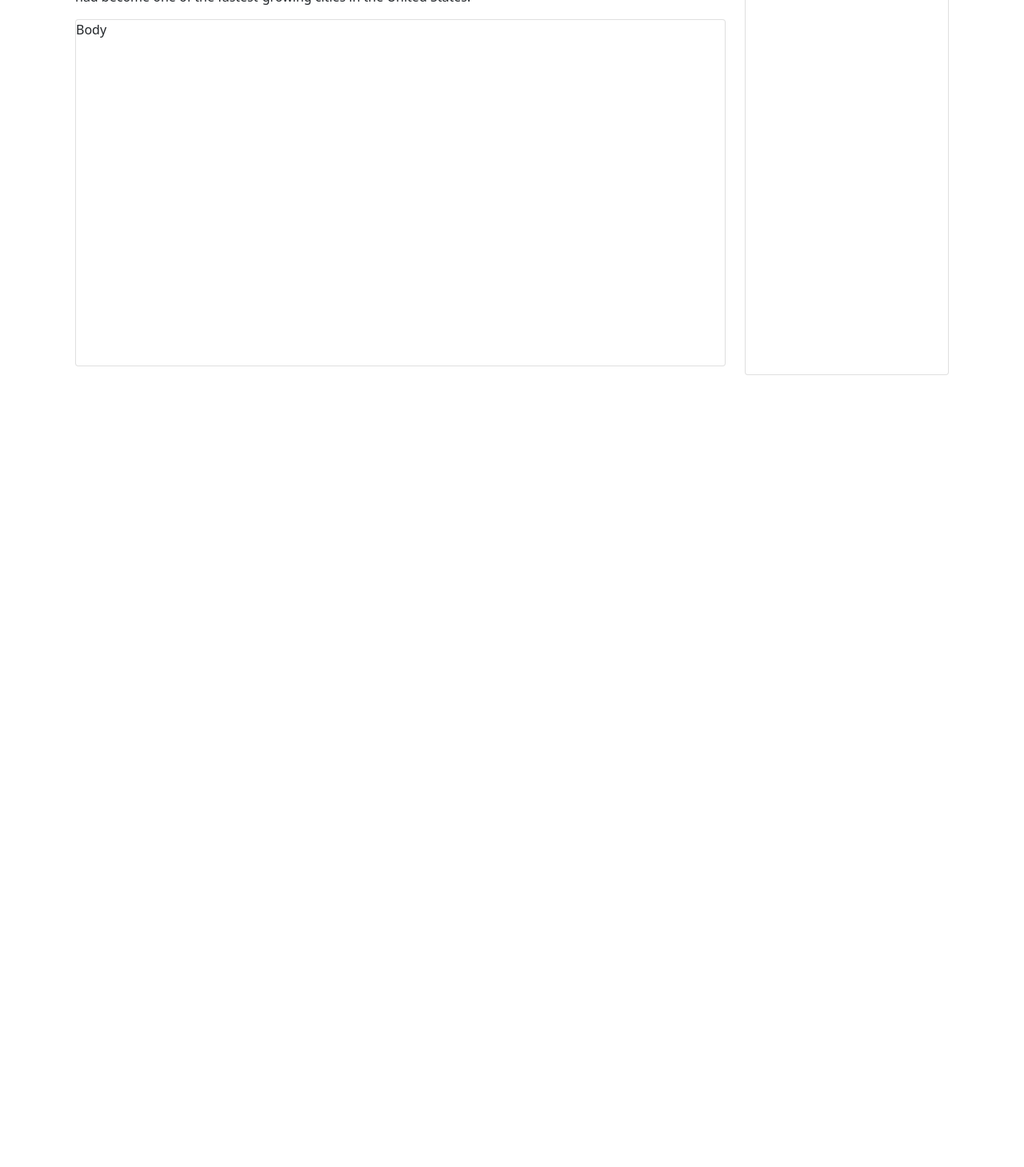
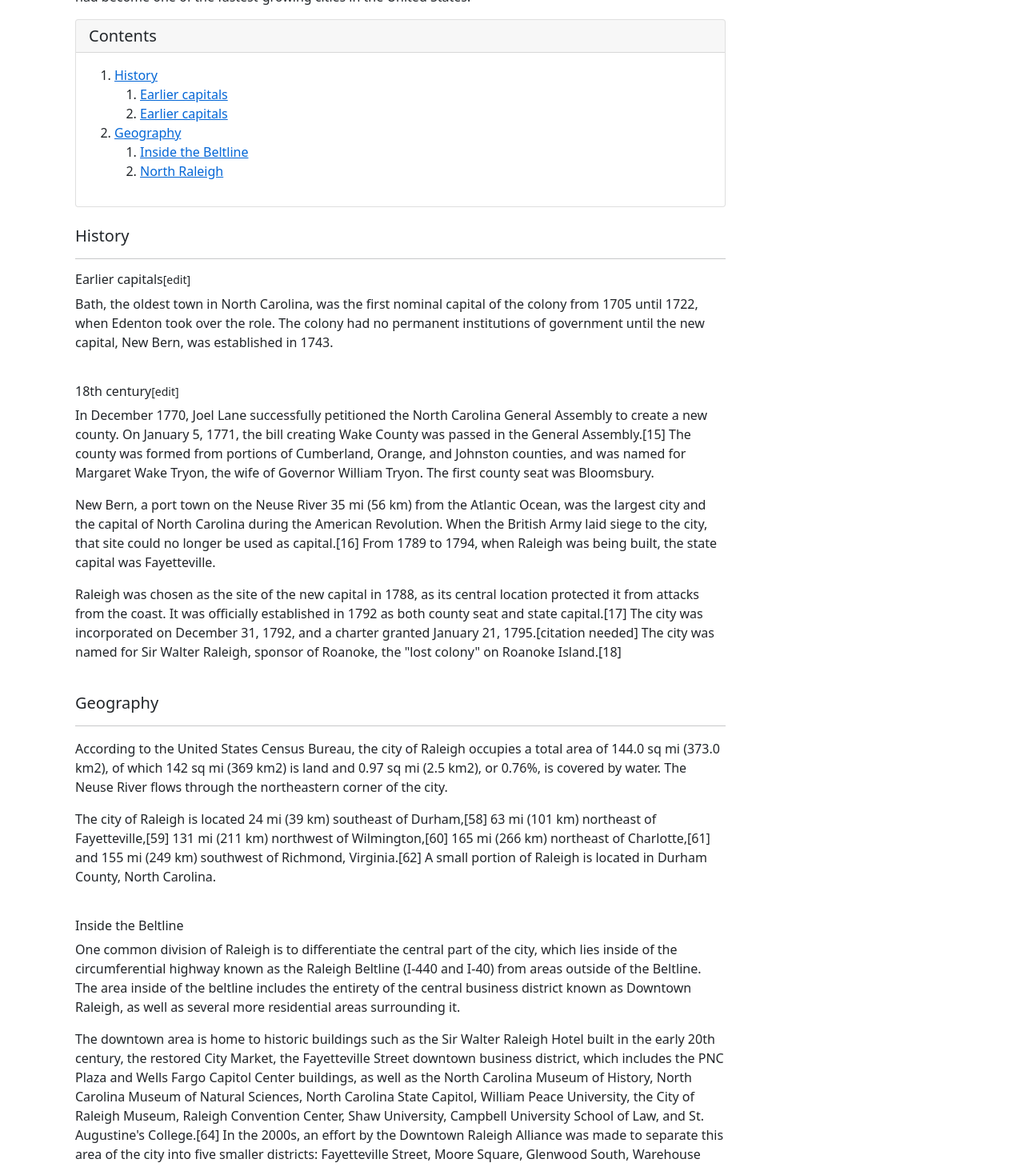
Before and after one commit to connordavidson/wikiprettya, a React (Create React App) app in the folder wikiprettya/ClientApp/: page /page in a window 1280 px wide. Shown: the part 880-2339 px from the top of the page at 80% size. Before the commit the page ends 1349 px from the top, so only its background shows below. Built offline with nearby package versions, Linux system fonts and the light colour scheme.

Commit message:
Add id hrefs to <a> tags

```diff
--- a/wikiprettya/ClientApp/src/components/Page.js
+++ b/wikiprettya/ClientApp/src/components/Page.js
@@ -16,32 +16,11 @@ export class Page extends Component {
 
 
     render(){
+        document.title = 'Raleigh, North Carolina' + '- Wikiprettya';
         return(
             <Container>
                 <Row>
-                    {/* <Col xs={2}>
-                        <Card>
-                            Left Nav
-                            <br/>
-                            <br/>
-                            <br/>
-                            <br/>
-                            <br/>
-                            <br/>
-                            <br/>
-                            <br/>
-                            <br/>
-                            <br/>
-                            <br/>
-                            <br/>
-                            <br/>
-                            <br/>
-                            <br/>
-                            <br/>
-                            <br/>
-                            <br/>
-                        </Card>
-                    </Col>  */}
+
                     <Col xs={9}>
 
                         <h2>Raleigh, North Carolina</h2>
@@ -52,44 +31,135 @@ export class Page extends Component {
                         <br/>
 
                         <p>
-                            Raleigh (/ˈrɑːli/; RAH-lee)[6] is the capital of the state of North Carolina and the seat of Wake County in the United States. It is the second-most populous city in North Carolina, after Charlotte, tenth-most populous city in the Southeast, 41st-most populous city in the U.S., and the largest city of the Research Triangle metro area. Raleigh is known as the "City of Oaks" for its many oak trees, which line the streets in the heart of the city.[7] The city covers a land area of 147.6 sq mi (382 km2). The U.S. Census Bureau counted the city's population as 474,069 in 2020.[8] It is one of the fastest-growing cities in the nation.[9][10] The city of Raleigh is named after Sir Walter Raleigh, who established the lost Roanoke Colony in present-day Dare County.
+                            Raleigh (/ˈrɑːli/; RAH-lee)[6] is the capital of the state of North Carolina and the seat of Wake County in the United States.
+                            It is the second-most populous city in North Carolina, after Charlotte, tenth-most populous city in the Southeast, 41st-most populous city in the U.S., and the largest city of the Research Triangle metro area.
+                            Raleigh is known as the "City of Oaks" for its many oak trees, which line the streets in the heart of the city.[7]
+                            The city covers a land area of 147.6 sq mi (382 km2). The U.S. Census Bureau counted the city's population as 474,069 in 2020.[8]
+                            It is one of the fastest-growing cities in the nation.[9][10] The city of Raleigh is named after Sir Walter Raleigh, who established the lost Roanoke Colony in present-day Dare County.
                         </p>
                         <p>
-                            Raleigh is home to North Carolina State University (NC State) and is part of the Research Triangle together with Durham (home of Duke University and North Carolina Central University) and Chapel Hill (home of the University of North Carolina at Chapel Hill). The name of the Research Triangle (often shortened to the "Triangle") originated after the 1959 creation of Research Triangle Park (RTP), located in Durham and Wake counties, among the three cities and universities. The Triangle encompasses the U.S. Census Bureau's Raleigh-Durham-Cary Combined Statistical Area (CSA), which had an estimated population of 2,037,430 in 2013.[11] The Raleigh Metropolitan Statistical Area had an estimated population of 1,390,785 in 2019.[12]
+                            Raleigh is home to North Carolina State University (NC State) and is part of the Research Triangle together with Durham (home of Duke University and North Carolina Central University) and Chapel Hill (home of the University of North Carolina at Chapel Hill).
+                            The name of the Research Triangle (often shortened to the "Triangle") originated after the 1959 creation of Research Triangle Park (RTP), located in Durham and Wake counties, among the three cities and universities.
+                            The Triangle encompasses the U.S. Census Bureau's Raleigh-Durham-Cary Combined Statistical Area (CSA), which had an estimated population of 2,037,430 in 2013.[11] The Raleigh Metropolitan Statistical Area had an estimated population of 1,390,785 in 2019.[12]
                         </p>
                         <p>
-                            Most of Raleigh is located within Wake County, with a very small portion extending into Durham County.[13] The towns of Cary, Morrisville, Garner, Clayton, Wake Forest, Apex, Holly Springs, Fuquay-Varina, Knightdale, Wendell, Zebulon, and Rolesville are some of Raleigh's primary nearby suburbs and satellite towns.
+                            Most of Raleigh is located within Wake County, with a very small portion extending into Durham County.[13]
+                            The towns of Cary, Morrisville, Garner, Clayton, Wake Forest, Apex, Holly Springs, Fuquay-Varina, Knightdale, Wendell, Zebulon, and Rolesville are some of Raleigh's primary nearby suburbs and satellite towns.
                         </p>
                         <p>
-                            Raleigh is an early example in the United States of a planned city.[14] Following the American Revolutionary War when the U.S. gained independence, the area was chosen as the site of the state capital in 1788 and incorporated in 1792 as such. The city was originally laid out in a grid pattern with the North Carolina State Capitol in Union Square at the center. During the American Civil War, the city was spared from any significant battle. It fell to the Union in the closing days of the war, and struggled with the economic hardships in the postwar period, related to the reconstitution of labor markets, over-reliance on agriculture, and the social unrest of the Reconstruction Era. The establishment of the Research Triangle Park (RTP) in 1959, helped create tens of thousands of jobs in the fields of science and technology. By the early 21st century, Raleigh had become one of the fastest-growing cities in the United States.
+                            Raleigh is an early example in the United States of a planned city.[14]
+                            Following the American Revolutionary War when the U.S. gained independence, the area was chosen as the site of the state capital in 1788 and incorporated in 1792 as such.
+                            The city was originally laid out in a grid pattern with the North Carolina State Capitol in Union Square at the center. During the American Civil War, the city was spared from any significant battle.
+                            It fell to the Union in the closing days of the war, and struggled with the economic hardships in the postwar period, related to the reconstitution of labor markets, over-reliance on agriculture, and the social unrest of the Reconstruction Era.
+                            The establishment of the Research Triangle Park (RTP) in 1959, helped create tens of thousands of jobs in the fields of science and technology. By the early 21st century, Raleigh had become one of the fastest-growing cities in the United States.
                         </p>
 
 
+                        <Card>
+                            <Card.Header as="h5">Contents</Card.Header>
+                            <Card.Body>
+                                <Card.Text>
+                                    <ol>
+                                        <li>
+                                            <a href="/page#history">History</a>
+                                            <ol>
+                                                <li>
+                                                    <a href="/page#EarlierCapitals">Earlier capitals</a>
+                                                </li>
+                                                <li>
+                                                    <a href="/page#18thCentury">Earlier capitals</a>
+                                                </li>
+                                            </ol>
+                                        </li>
+                                        <li>
+                                            <a href="/page#geography">Geography</a>
+                                            <ol>
+                                                <li>
+                                                    <a href="/page#InsideTheBeltline">Inside the Beltline</a>
+                                                </li>
+                                                <li>
+                                                    <a href="/page#NorthRaleigh">North Raleigh</a>
+                                                </li>
+                                            </ol>
+                                        </li>
+                                    </ol>
+                                </Card.Text>
+                            </Card.Body>
+                        </Card>
+
+                        <br/>
+                        <h5 id="history">History</h5>
+                        <hr/>
 
 
-                        <Card>
-                            Body
+                        <h6 id="EarlierCapitals">Earlier capitals<small>[edit]</small></h6>
+                        <p>
+                            Bath, the oldest town in North Carolina, was the first nominal capital of the colony from 1705 until 1722, when Edenton took over the role.
+                            The colony had no permanent institutions of government until the new capital, New Bern, was established in 1743.
+                        </p>
+
+                        <br/>
+
+                        <h6 id="18thCentury">18th century<small>[edit]</small></h6>
+                        <p>
+                            In December 1770, Joel Lane successfully petitioned the North Carolina General Assembly to create a new county. On January 5, 1771, the bill creating Wake County was passed in the General Assembly.[15]
+                            The county was formed from portions of Cumberland, Orange, and Johnston counties, and was named for Margaret Wake Tryon, the wife of Governor William Tryon. The first county seat was Bloomsbury.
+                        </p>
+                        <p>
+                            New Bern, a port town on the Neuse River 35 mi (56 km) from the Atlantic Ocean, was the largest city and the capital of North Carolina during the American Revolution.
+                            When the British Army laid siege to the city, that site could no longer be used as capital.[16] From 1789 to 1794, when Raleigh was being built, the state capital was Fayetteville.
+                        </p>
+                        <p>
+                            Raleigh was chosen as the site of the new capital in 1788, as its central location protected it from attacks from the coast.
+                            It was officially established in 1792 as both county seat and state capital.[17]
+                            The city was incorporated on December 31, 1792, and a charter granted January 21, 1795.[citation needed]
+                            The city was named for Sir Walter Raleigh, sponsor of Roanoke, the "lost colony" on Roanoke Island.[18]
+                        </p>
+
+
+                        <br/>
+
+                        <h5 id="geography">Geography</h5>
+                        <hr/>
+
+                        <p>
+                            According to the United States Census Bureau, the city of Raleigh occupies a total area of 144.0 sq mi (373.0 km2), of which 142 sq mi (369 km2) is land and 0.97 sq mi (2.5 km2), or 0.76%, is covered by water.
+                            The Neuse River flows through the northeastern corner of the city.
+                        </p>
+
+                        <p>
+                            The city of Raleigh is located 24 mi (39 km) southeast of Durham,[58] 63 mi (101 km) northeast of Fayetteville,[59] 131 mi (211 km) northwest of Wilmington,[60] 165 mi (266 km) northeast of Charlotte,[61] and 155 mi (249 km) southwest of Richmond, Virginia.[62]
+                            A small portion of Raleigh is located in Durham County, North Carolina.
+                        </p>
+
+                        <br/>
+                        <h6 id="InsideTheBeltline">Inside the Beltline</h6>
+
+                        <p>
+                            One common division of Raleigh is to differentiate the central part of the city, which lies inside of the circumferential highway known as the Raleigh Beltline (I-440 and I-40) from areas outside of the Beltline.
+                            The area inside of the beltline includes the entirety of the central business district known as Downtown Raleigh, as well as several more residential areas surrounding it.
+                        </p>
+
+                        <p>
+                            The downtown area is home to historic buildings such as the Sir Walter Raleigh Hotel built in the early 20th century, the restored City Market, the Fayetteville Street downtown business district, which includes the PNC Plaza and Wells Fargo Capitol Center buildings, as well as the North Carolina Museum of History, North Carolina Museum of Natural Sciences, North Carolina State Capitol, William Peace University, the City of Raleigh Museum, Raleigh Convention Center, Shaw University, Campbell University School of Law, and St. Augustine's College.[64]
+                            In the 2000s, an effort by the Downtown Raleigh Alliance was made to separate this area of the city into five smaller districts: Fayetteville Street, Moore Square, Glenwood South, Warehouse (Raleigh), and Capital District (Raleigh).[65]
+                        </p>
+
+                        <br/>
+                        <h6 id="NorthRaleigh">North Raleigh</h6>
+
+                        <p>
+                            North Raleigh is an expansive, diverse, and fast-growing suburban area of the city that is home to established neighborhoods to the south along with many newly built subdivisions and along its northern fringes.
+                            The area generally falls North of Millbrook Road.
+                            It is primarily suburban with large shopping areas. Primary neighborhoods and subdivisions in North Raleigh include Bartons Creek Bluffs, Bedford, Bent Tree, Black Horse Run, Brier Creek, Brookhaven, Coachman's Trail, Crossgate, Crosswinds, Dominion Park, Durant Trails, Ethan's Glenn, Falls River, Greystone Village, Harrington Grove, Hidden Valley, Lake Park, Long Lake, North Haven, North Ridge, Oakcroft, Shannon Woods, Six Forks Station, Springdale Estates, Stonebridge, Stone Creek, Stonehenge, Summerfield, The Sanctuary, Valley Estates, Wakefield, Weathersfield, Windsor Forest, and Wood Valley.
+                            The area is served by a number of primary transportation corridors including Glenwood Avenue U.S. Route 70, Interstate 540, Wake Forest Road, Millbrook Road, Lynn Road, Six Forks Road, Spring Forest Road, Creedmoor Road, Leesville Road, Norwood Road, Strickland Road, and North Hills Drive.[75]
+                        </p>
+
+                    </Col>
+                    <Col xs={3}>
                         <br/>
                         <br/>
                         <br/>
-                        <br/>
-                        <br/>
-                        <br/>
-                        <br/>
-                        <br/>
-                        <br/>
-                        <br/>
-                        <br/>
-                        <br/>
-                        <br/>
-                        <br/>
-                        <br/>
-                        <br/>
-                        <br/>
-                        <br/>
-                        </Card>
-                    </Col>
-                    <Col xs={3}>
                         <Card>
                             <Card.Body>
                                 <Card.Title>
@@ -112,30 +182,7 @@ export class Page extends Component {
                                 Right info pane
 
                             </Card.Body>
-                            <br/>
-                            <br/>
-                            <br/>
-                            <br/>
-                            <br/>
-                            <br/>
-                            <br/>
-                            <br/>
-                            <br/>
-                            <br/>
-                            <br/>
-                            <br/>
-                            <br/>
-                            <br/>
-                            <br/>
-                            <br/>
-                            <br/>
-                            <br/>
-                            <br/>
-                            <br/>
-                            <br/>
-                            <br/>
-                            <br/>
-                            <br/>
+
                         </Card>
                     </Col>
                 </Row>
```
